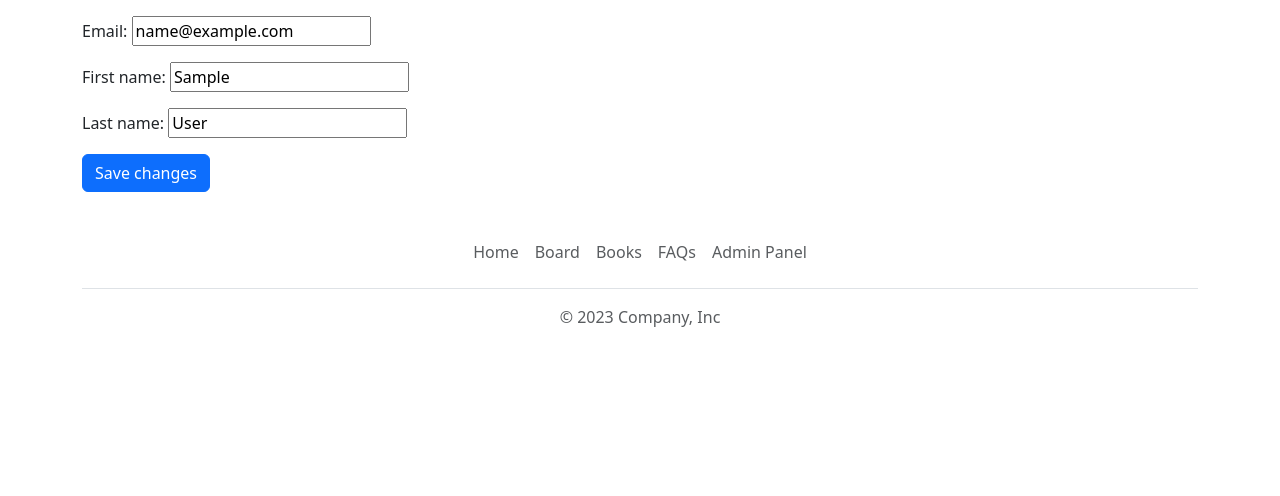
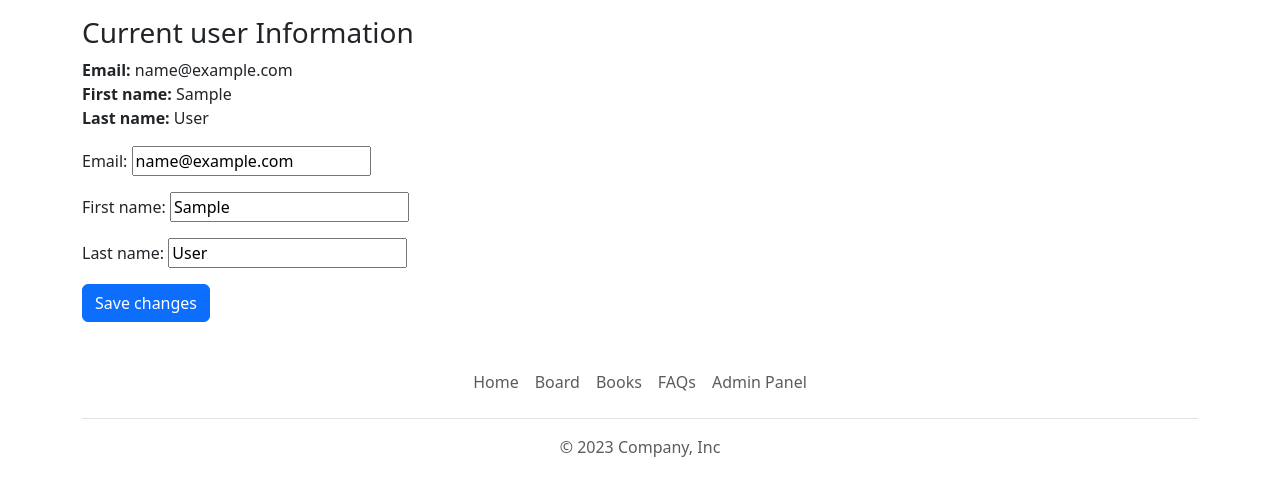
Before and after one commit to kronek1122/Bookshelf_ecommerce, a Django app: page /mybook/change_user_data/ in a window 1280 px wide. Shown: the part 72-568 px from the top of the page. Run offline with Django 4.2, Linux system fonts and the light colour scheme; the visitor is signed in with stand-in values (Sample User, id 1); some libraries are stand-ins or nearby versions.

Commit message:
#1 add current user information

```diff
--- a/templates/registration/user_data_change_form.html
+++ b/templates/registration/user_data_change_form.html
@@ -1,10 +1,25 @@
 {% extends 'base.html' %}
 {% block content %}
 
-<form class='container mt-3' method='post' >
-    {% csrf_token %}
-    {{ form.as_p }}
-    <button class="btn btn-primary" type="submit">Save changes</button>
+<div class='container mt-3'>
+  <h3>Current user Information</h3>
+  <div class="row">
+    <div class="col-9">
+        <strong>Email:</strong> {{ user.email }}
+    </div>
+    <div class="col-9">
+        <strong>First name:</strong> {{ user.first_name }}
+    </div>
+    <div class="col-9">
+        <strong>Last name:</strong> {{ user.last_name }}
+    </div>
+  </div>
+
+  <form method='post' class='mt-3'>
+      {% csrf_token %}
+      {{ form.as_p }}
+      <button class="btn btn-primary" type="submit">Save changes</button>
   </form>
+</div>
 
 {% endblock content%}
```
